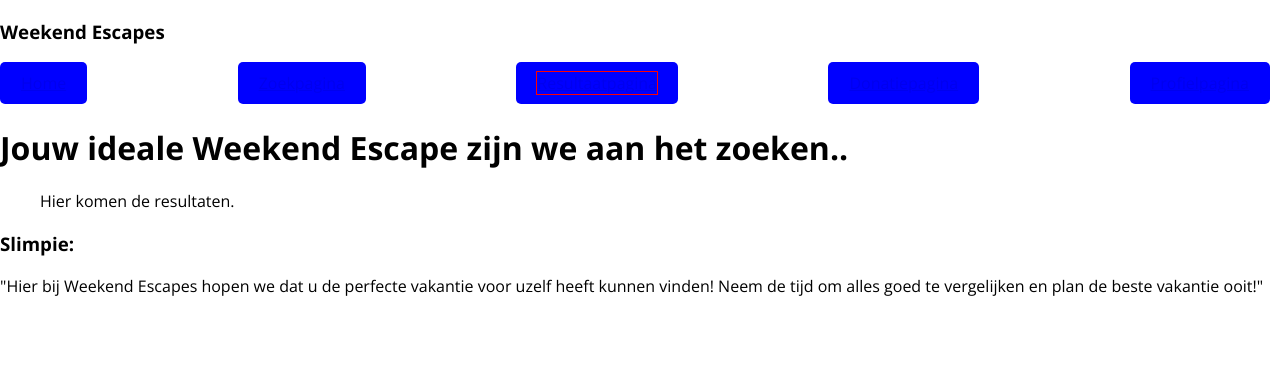
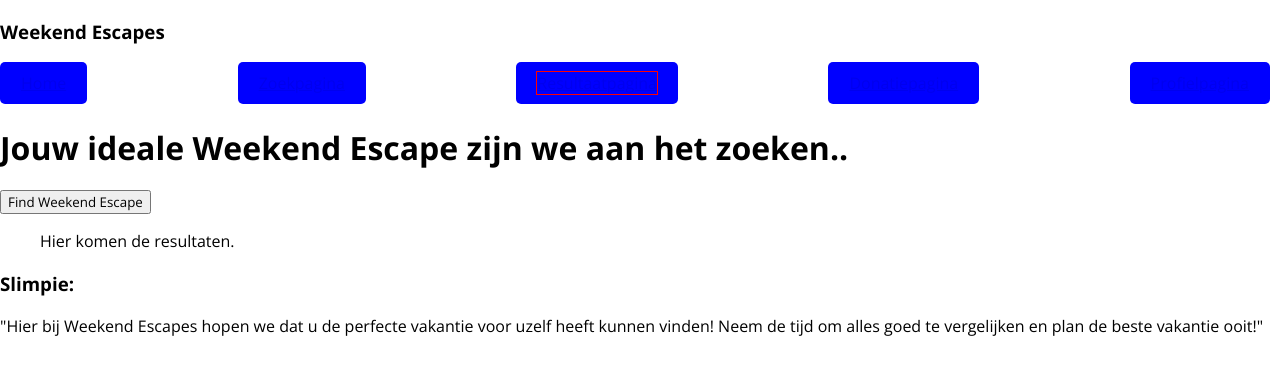
Before and after one commit to sebasvisser/2022-frontend-eindopdracht, a React (Create React App) app: page /result in a window 1280 px wide. Shown: the top 374 px of the page. Built offline with nearby package versions, Linux system fonts and the light colour scheme.

Commit message:
token ophalen werkt, vluchten aanroepen nog niet

```diff
--- a/package.json
+++ b/package.json
@@ -6,14 +6,18 @@
     "@testing-library/jest-dom": "^5.16.5",
     "@testing-library/react": "^13.4.0",
     "@testing-library/user-event": "^13.5.0",
+    "amadeus": "^8.0.0",
     "axios": "^1.3.1",
+    "https-browserify": "^1.0.0",
     "jwt-decode": "^3.1.2",
     "react": "^18.2.0",
     "react-dom": "^18.2.0",
     "react-hook-form": "^7.43.0",
     "react-router-dom": "^6.8.0",
     "react-scripts": "5.0.1",
-    "timers": "^0.1.1"
+    "stream-http": "^3.2.0",
+    "timers": "^0.1.1",
+    "util": "^0.12.5"
   },
   "scripts": {
     "start": "react-scripts start",
--- a/src/pages/result/Result.js
+++ b/src/pages/result/Result.js
@@ -1,10 +1,58 @@
 import React from "react";
 import Footer from "../../components/footer/Footer";
 import "./Result.css";
+//import Amadeus from "amadeus";
+import axios from "axios";
 
 function Result() {
   // zoekopdracht om api mee te testen
   const requestURL = `https://test.api.amadeus.com/v1/shopping/flight-destinations?origin=AMS&departureDate=2023-02-23&oneWay=false&nonStop=false&maxPrice=500&viewBy=DESTINATION`;
+  function findEscape() {
+    const getToken = async () => {
+      try {
+        const res = await axios.post(
+          "https://test.api.amadeus.com/v1/security/oauth2/token",
+          {
+            client_id: "lfrMmgzyxkKQWAejnB3TTwWTysnlchr2",
+            client_secret: "rz1PfA4uHlYL433d",
+            grant_type: "client_credentials",
+          },
+          {
+            headers: {
+              "Content-Type": "application/x-www-form-urlencoded",
+            },
+          }
+        );
+        console.log(res);
+        return res.data.access_token;
+      } catch (error) {
+        console.log(error);
+      }
+    };
+    const pandaToken = getToken();
+
+    const getFlights = async () => {
+      try {
+        const response = await axios.get(
+          "https://test.api.amadeus.com/v1/shopping/flight-destinations",
+          {
+            params: {
+              origin: "AMS",
+              maxPrice: "2000",
+            },
+            headers: {
+              Authorization: `Bearer {{${pandaToken}}}`,
+            },
+          }
+        );
+        console.log(response);
+        return response.data;
+      } catch (error) {
+        console.log(error);
+      }
+    };
+    getFlights();
+  }
 
   return (
     <>
@@ -15,6 +63,7 @@ function Result() {
       </header>
       <main>
         <header>
+          <button onClick={findEscape}>Find Weekend Escape</button>
           <ul id={"resultList"}>Hier komen de resultaten.</ul>
         </header>
       </main>
```
Also changed, not shown: 1 other file (tests, documents, lock files or other folders).
